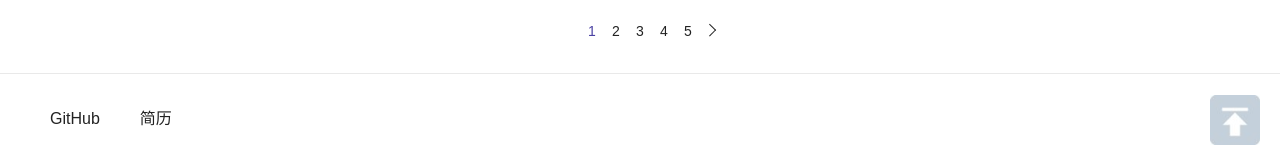
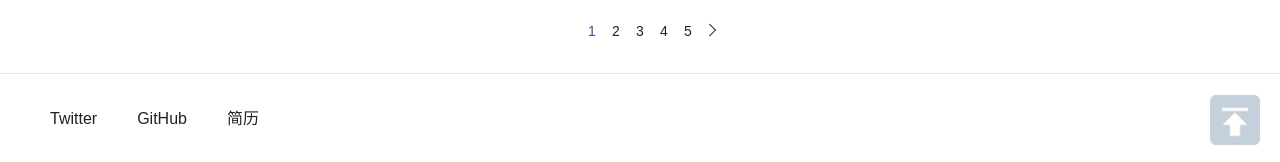
Before and after one commit to cody1991/cody1991.github.io, a Jekyll site: the page built from index.html, in a window 1280 px wide and 900 px high, scrolled down 955 px. Shown: the part 735-897 px from the top of the window. Built offline with Jekyll 4.4.1, drawn with Linux system fonts in a browser that asks for light colours; nearby versions of some CDN libraries; the list of posts is cut into pages by our own code.

Commit message:
增加个人 twitter 地址

```diff
--- a/_config.yml
+++ b/_config.yml
@@ -7,7 +7,8 @@ baseurl: "https://cody1991.github.io"
 github_username:  cody1991
 paginate: 5
 paginate_path: "/page:num"
-footer_books: "书旅"
+footer_twitter: "Twitter"
+footer_twitter_site: "https://twitter.com/cody19910828"
 footer_github: "GitHub"
 footer_resume: "简历"
 footer_resume_site: "https://cody1991.github.io/aboutme/index.html"
--- a/_includes/footer.html
+++ b/_includes/footer.html
@@ -1,6 +1,13 @@
 <footer class="site-footer clearfix">
     <div class="wrapper">
         <div class="footer-col-wrapper clearfix">
+            <div class="footer-col">
+                {% if site.footer_twitter %}
+                <a target="_blank" href="{{ site.footer_twitter_site }}">
+                    <span class="username">{{ site.footer_twitter }}</span>
+                </a>
+                {% endif %}
+            </div>
             <div class="footer-col">
                 {% if site.github_username %}
                 <a target="_blank" href="{{ site.github_username | prepend:'https://github.com/'}}">
@@ -9,7 +16,7 @@
                 {% endif %}
             </div>
             <div class="footer-col">
-                <a href="{{site.footer_resume_site}}">{{ site.footer_resume }}</a>
+                <a target="_blank" href="{{site.footer_resume_site}}">{{ site.footer_resume }}</a>
             </div>
         </div>
     </div>
```
